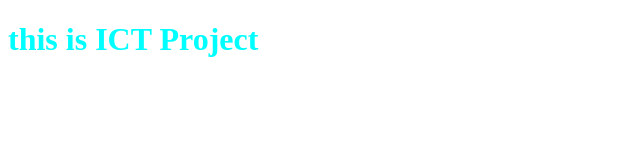
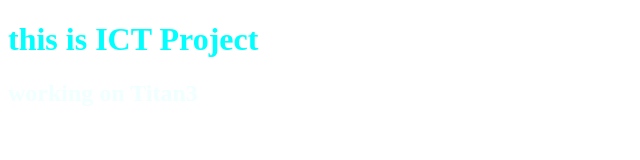
Before and after one commit to ayeshahmad1/ICT_PROJECT_TITANS, a plain HTML site: page index.html in a window 1280 px wide. Shown: the full height of the page, 0-640 px from the left. Drawn offline with Linux system fonts and the light colour scheme.

Commit message:
added files

```diff
--- a/index.html
+++ b/index.html
@@ -9,5 +9,6 @@
 </head>
 <body>
     <h1>this is ICT Project</h1>
+    <h2>working on Titan3</h2>
 </body>
 </html>
--- a/style.css
+++ b/style.css
@@ -1,3 +1,6 @@
 h1{
     color: aqua;
 }
+h2{
+    color: azure;
+}
```
